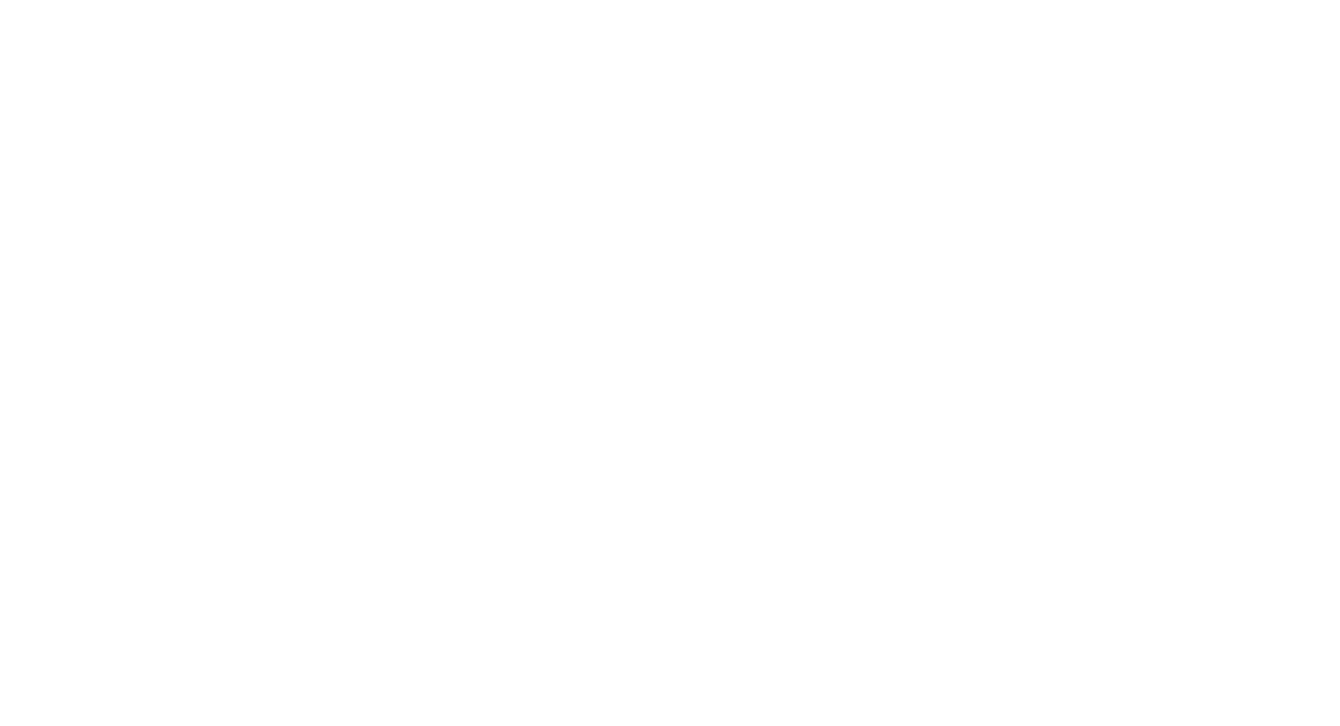
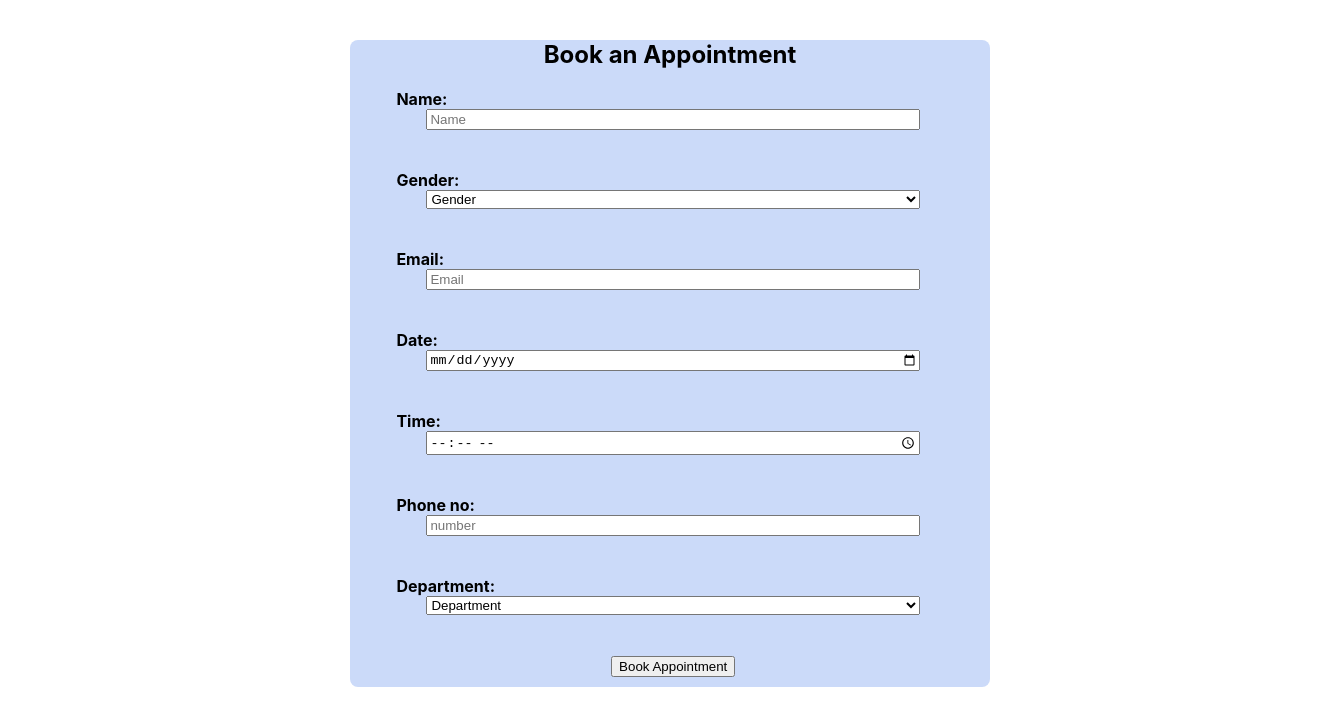
Before and after one commit to soumyasics/hospital03, a React (Create React App) app: page /AppointmentForm in a window 1280 px wide. Shown: the top 726 px of the page, 1340 px wide, since content can reach past the window. Built offline with nearby package versions, Linux system fonts and the light colour scheme.

Commit message:
app form

```diff
--- a/package.json
+++ b/package.json
@@ -8,6 +8,7 @@
     "@testing-library/user-event": "^13.5.0",
     "react": "^18.2.0",
     "react-dom": "^18.2.0",
+    "react-router-dom": "^6.18.0",
     "react-scripts": "5.0.1",
     "web-vitals": "^2.1.4"
   },
--- a/src/App.js
+++ b/src/App.js
@@ -1,9 +1,11 @@
 import logo from './logo.svg';
 import './App.css';
-
+import AppointmentForm from './AppointmentForm';
+import Router from './Router';
 function App() {
   return (
     <div className="App">
+    <Router></Router>
 
     </div>
   );
--- /dev/null
+++ b/src/AppointmentForm.css
@@ -0,0 +1,46 @@
+.main {
+    padding: 30px;
+    /* background-image:url("https://thumbs.dreamstime.com/z/desk-calendar-table-blurred-bokeh-background-appointment-business-meeting-concept-259076779.jpg?w=2048"); */
+    width: 100%;
+    height: 70;
+    background-size: cover;
+    background-image: transparent;
+    backdrop-filter: blur(20px);
+  }
+
+  h2{
+    margin-top: 10px;
+  }
+
+  .sub {
+    border: 1 px solid blue;
+    border-radius: 8px;
+    text-align: center;
+    color: black;
+    background-color: rgb(203, 218, 249);
+    width: 50%;
+    margin-left: 25%;
+  }
+  .formBox {
+    padding-left: 1%;
+  }
+
+  .userInput{
+    margin-left: 70px;
+    margin-right: 70px;
+  }
+  .inputlabel{
+    text-align: start;
+    margin-left: 40px;
+  }
+
+
+  .inputbox{
+    display: flex;
+    flex-direction: column;
+    justify-content: start;
+  }
+
+  button{
+    margin-bottom: 10px;
+  }
--- /dev/null
+++ b/src/AppointmentForm.js
@@ -0,0 +1,109 @@
+import React, { useState } from "react";
+import "./AppointmentForm.css"
+
+function AppointmentForm() {
+  const [formData, setFormData] = useState({
+    name: "",
+    email: "",
+    date: "",
+    time: "",
+  });
+
+  const handleSubmit = (e) => {
+    e.preventDefault();
+    // Add code to submit the form data to the backend API
+  };
+
+  const handleChange = (e) => {
+    const { name, value } = e.target;
+    setFormData({ ...formData, [name]: value });
+  };
+
+  return (
+    <div>
+      <div className="main">
+        <div className="sub">
+          <h2>Book an Appointment</h2>
+          <div className="formBox">
+            <form onSubmit={handleSubmit}>
+              <div class="inputbox"  >
+                <b className="inputlabel">Name:</b>
+                <input
+                  className="userInput"
+                  type="text"
+                  name="name"
+                  placeholder="Name"
+                  value={formData.name}
+                  onChange={handleChange}
+                />
+                <br />
+                <br />
+                <b className="inputlabel">Gender:</b>
+                <select className="userInput">
+                  <option>Gender</option>
+                  <option>Male</option>
+                  <option>Female</option>
+                  <option>Other</option>
+                </select>
+                <br />
+                <br />
+                <b className="inputlabel">Email:</b>
+                <input
+                  className="userInput"
+                  type="email"
+                  name="email"
+                  placeholder="Email"
+                  value={formData.email}
+                  onChange={handleChange}
+                />
+                <br />
+                <br />
+                <b className="inputlabel">Date:</b>{" "}
+                <input
+                  className="userInput"
+                  type="date"
+                  name="date"
+                  value={formData.date}
+                  onChange={handleChange}
+                />
+                <br /> <br />
+                <b className="inputlabel">Time:</b>
+                <input
+                  className="userInput"
+                  type="time"
+                  name="time"
+                  value={formData.time}
+                  onChange={handleChange}
+                />
+                <br />
+                <br />
+                <b className="inputlabel">Phone no:</b>
+                <input className="userInput" type="number" max="10" placeholder="number" />
+                <br />
+                <br />
+                <b className="inputlabel">Department:</b>
+                <select className="userInput">
+                  <option>Department</option>
+                  <option>Cardiology</option>
+                  <option>Neurology</option>
+                  <option>Radiology</option>
+                  <option>General medicine</option>
+                  <option>Urology</option>
+                  <option>General Surgery</option>
+                  <option>Nephrology</option>
+                  <option>Orthopedics</option>
+                  <option>Ophthalmology</option>
+                </select>
+                <br />
+                <br />
+              </div>
+              <button className="btn btn-primary" type="submit">Book Appointment</button>
+            </form>
+          </div>
+        </div>
+      </div>
+    </div>
+  );
+}
+
+export default AppointmentForm;
--- /dev/null
+++ b/src/Router.js
@@ -0,0 +1,18 @@
+import{ BrowserRouter,Routes,Route} from "react-router-dom";
+import React from 'react'
+import AppointmentForm from "./AppointmentForm";
+
+function Router() {
+  return (
+    <div>
+        <BrowserRouter>
+        <Routes>
+        <Route path="/AppointmentForm" element={<AppointmentForm/>}/>
+        </Routes>
+
+        </BrowserRouter>
+    </div>
+  )
+}
+
+export default Router
```
Also changed, not shown: 1 other file (tests, documents, lock files or other folders).
